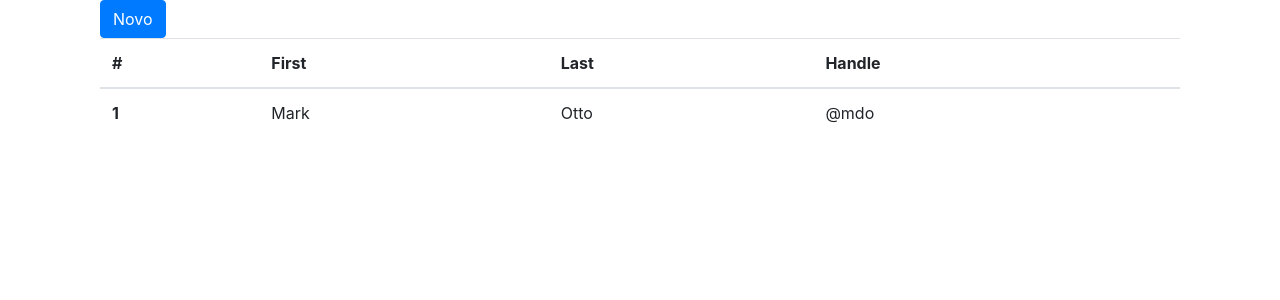
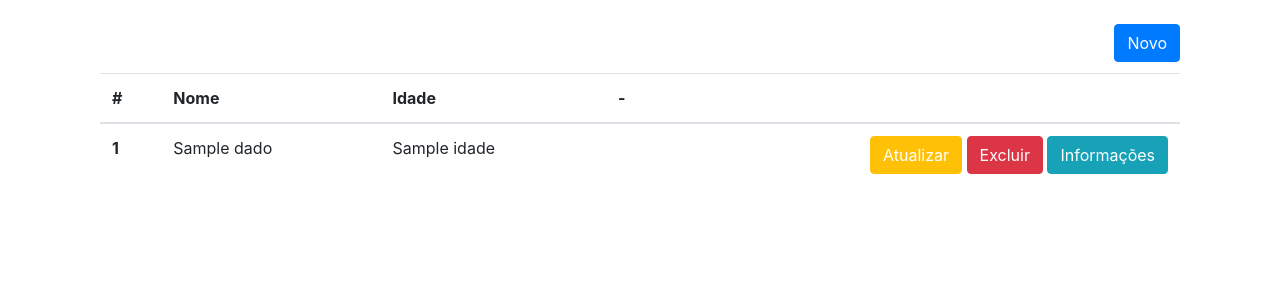
Before and after one commit to dariobennaia/whatever-framework, a PHP site: template app/Views/listagem.twig in a window 1280 px wide. Shown: the top 300 px of the page. Run offline with PHP 8.4, Linux system fonts and the light colour scheme; the template is opened without the code that fills it: most values are stand-ins (such as "Sample title", 1, 10 or a date in 2020); some libraries are stand-ins or nearby versions.

Commit message:
Criando Views usando o TWIG

```diff
--- a/app/Views/listagem.twig
+++ b/app/Views/listagem.twig
@@ -5,28 +5,35 @@
 {% endblock %}
 
 {% block conteudo %}
+    <br>
     <div class="col-md-12">
-        <a href="/novo" class="btn btn-primary">Novo</a>
+        <a href="/novo" class="btn btn-primary float-right">Novo</a>
     </div>
-
+    <br><br>
     <div class="col-md-12">
         <table class="table">
             <thead>
             <tr>
                 <th scope="col">#</th>
-                <th scope="col">First</th>
-                <th scope="col">Last</th>
-                <th scope="col">Handle</th>
+                <th scope="col">Nome</th>
+                <th scope="col">Idade</th>
+                <th scope="col">-</th>
             </tr>
             </thead>
             <tbody>
 
-            {% for i in name %}
+            {% for value in dados %}
                 <tr>
-                    <th scope="row">1</th>
-                    <td>Mark</td>
-                    <td>Otto</td>
-                    <td>@mdo</td>
+                    <th scope="row">{{ value.id }}</th>
+                    <td>{{ value.nome }}</td>
+                    <td>{{ value.idade }}</td>
+                    <td>
+                        <span class="float-right">
+                            <a href="/atualizar/{{ value.id }}" class="btn btn-warning text-white">Atualizar</a>
+                            <button onclick="deleteObject('{{ value.id }}')" class="btn btn-danger">Excluir</button>
+                            <button onclick="infoObject('{{ value.id }}')" class="btn btn-info">Informações</button>
+                        </span>
+                    </td>
                 </tr>
             {% endfor %}
 
@@ -34,3 +41,41 @@
         </table>
     </div>
 {% endblock %}
+
+{% block javascript %}
+    <script>
+        /**
+         *
+         **/
+        function deleteObject(id)
+        {
+            $.ajax({
+                url: '/delete/'+id,
+                type: 'delete',
+                success: function (data) {
+                    var dados = JSON.parse(data)
+                    alert(dados.msg)
+                    window.location = '/'
+                }
+            });
+            return false;
+        }
+
+        /**
+         * @param id
+         * @returns {boolean}
+         */
+        function infoObject(id)
+        {
+            $.ajax({
+                url: '/'+id,
+                type: 'get',
+                success: function (data) {
+                    var dados = JSON.parse(data)
+                    alert('Nome: '+dados.dados.nome+'\n Idade: '+dados.dados.idade)
+                }
+            });
+            return false;
+        }
+    </script>
+{% endblock %}
--- a/app/Views/template.twig
+++ b/app/Views/template.twig
@@ -4,10 +4,12 @@
         <title>{% block titulo %} {% endblock %}</title>
         <link rel="stylesheet" href="../../public/css/bootstrap.min.css">
         <script src="../../public/js/bootstrap.min.js"></script>
+        <script src="../../public/js/jquery-3.3.1.min.js"></script>
     </head>
     <body>
         <div class="container">
             {% block conteudo %} {% endblock %}
         </div>
     </body>
+    {% block javascript %} {% endblock %}
 </html>
```
Also changed, not shown: app/Views/form.twig (deleted, +0 -36 lines), app/Views/formulario.twig (added, +44 -0 lines).
